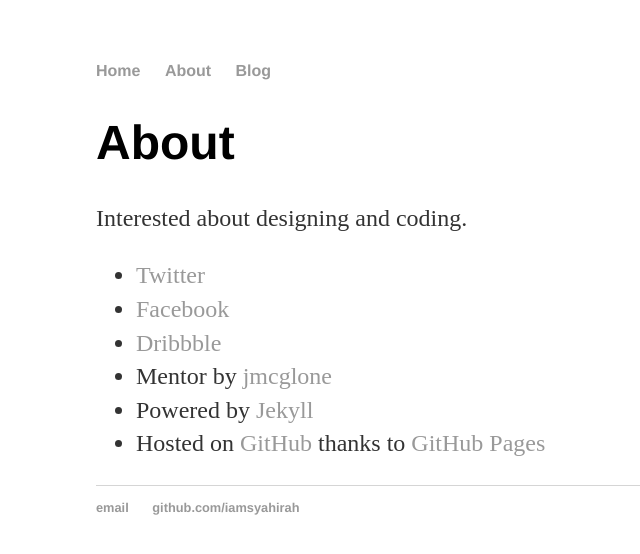
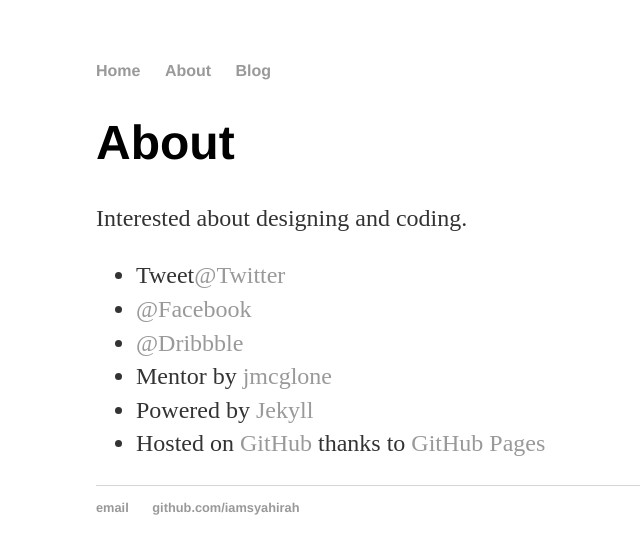
Before and after one commit to iamsyahirah/iamsyahirah.github.io, a Jekyll site: the page built from about/index.html, in a window 1280 px wide. Shown: the top 554 px of the page, without its empty margins (96-736 px from the left). Built offline with Jekyll 4.4.1, drawn with Linux system fonts in a browser that asks for light colours.

Commit message:
Update index.html

```diff
--- a/about/index.html
+++ b/about/index.html
@@ -8,9 +8,9 @@ title: About Syahirah
      		<p>Interested about designing and coding.</p>
 
 		<ul class="contacts">
-			<li><a href="https://twitter.com/mazx00vv">Twitter</a></li>
-			<li><a href="https://facebook.com/emaanIslam">Facebook</a></li>
-			<li><a href="https://dribbble.com/iamsyahirah">Dribbble</a></li>
+			<li>Tweet<a href="https://twitter.com/mazx00vv">@Twitter</a></li>
+			<li><a href="https://facebook.com/emaanIslam">@Facebook</a></li>
+			<li><a href="https://dribbble.com/iamsyahirah">@Dribbble</a></li>
         		<li>Mentor by <a href="https://jmcglone.com/guides/github-pages/" title="A Guide to Creating and Hosting a Personal Website on Github">jmcglone</a></li>
 			<li>Powered by <a href="https://jekyllrb.com/" title="Jekyll">Jekyll</a></li>
         		<li>Hosted on <a href="https://github.com/iamsyahirah/iamsyahirah.github.io" title="This site hosted on GitHub">GitHub</a> thanks to <a href="http://pages.github.com/" title="GitHub Pages">GitHub Pages</a></li>
```
